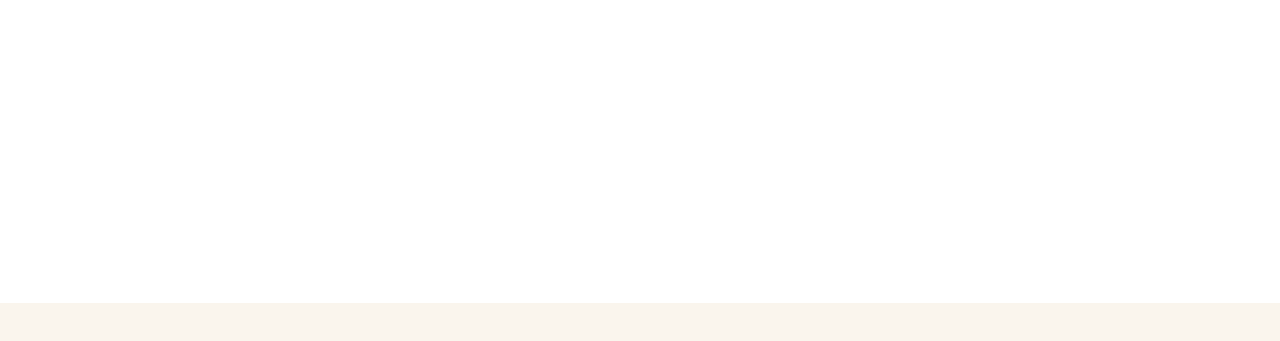
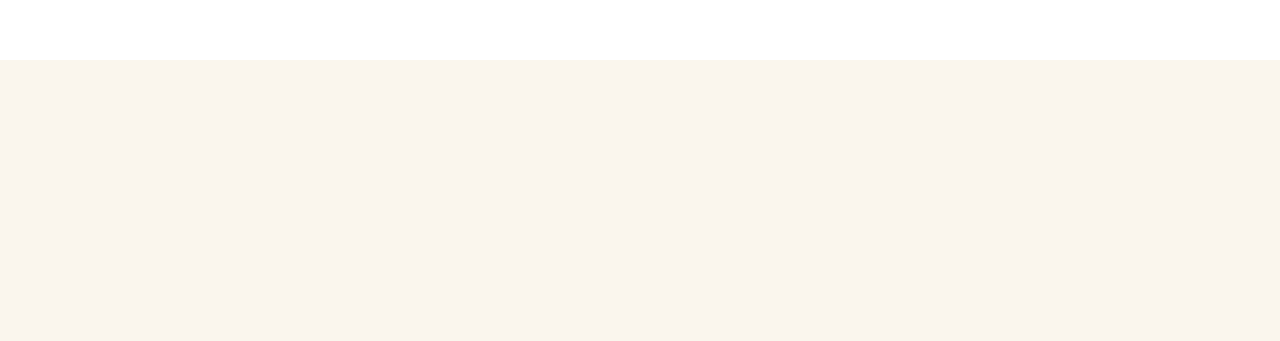
Before and after one commit to perplexingpasta/emp-landing-page, a React (Vite) app: page / in a window 1280 px wide. Shown: the part 5280-5621 px from the top of the page. Built offline with nearby package versions, Linux system fonts and the light colour scheme; a web font is replaced by a local one.

Commit message:
pc view fixed

```diff
--- a/src/components/sections/AboutFounder.tsx
+++ b/src/components/sections/AboutFounder.tsx
@@ -9,7 +9,7 @@
             <span className="mb-3 inline-block rounded-full border border-amber-200 bg-amber-50 px-3 py-1 font-sans text-xs font-medium tracking-wider text-amber-700 uppercase md:text-sm">
               MY STORY
             </span>
-            <h2 className="font-heading text-[2.2rem] font-bold text-stone-900 italic md:text-[2.5rem]">
+            <h2 className="font-heading text-[2.2rem] font-bold text-stone-900 italic md:text-[2.5rem] lg:text-5xl">
               I've been in your shoes
             </h2>
           </ScrollReveal>
@@ -50,11 +50,14 @@
                 height={64}
               />
               <p className="font-heading text-lg font-semibold text-stone-800 md:text-2xl">
+                Rishabh Jindal
+              </p>
+              {/*<p className="font-heading text-lg font-semibold text-stone-800 md:text-2xl">
                 — Rishabh
-              </p>
-              <p className="font-sans text-sm text-stone-400 md:text-lg">
+              </p>*/}
+              {/*<p className="font-sans text-sm text-stone-400 md:text-lg">
                 3rd Year MBBS, <br /> JSS Medical College, Mysuru
-              </p>
+              </p>*/}
             </div>
           </ScrollReveal>
         </div>
--- a/src/components/sections/CTA.tsx
+++ b/src/components/sections/CTA.tsx
@@ -25,7 +25,7 @@
                 only 3 slots per month
               </span>
 
-              <h2 className="font-heading md:text-[2.5rem text-[2.2rem] font-bold text-stone-900">
+              <h2 className="font-heading text-[2.2rem] font-bold text-stone-900 md:text-[2.5rem] lg:text-5xl">
                 Ready to make your fest{' '}
                 <span className="text-amber-600 italic">unforgettable</span>?
               </h2>
@@ -38,7 +38,7 @@
 
               <div className="mt-8 flex flex-col items-center gap-4">
                 <Button
-                  size="lg"
+                  size="xl"
                   className="group w-full rounded-xl border border-amber-300/40 bg-[#25D366] font-sans text-base text-white shadow-md shadow-amber-500/20 transition-all duration-200 hover:scale-[1.02] hover:bg-[#20bd5a] hover:shadow-lg hover:shadow-amber-500/30 sm:w-auto md:text-xl"
                   asChild
                 >
--- a/src/components/sections/HowItWorks.tsx
+++ b/src/components/sections/HowItWorks.tsx
@@ -72,7 +72,7 @@
             <span className="mb-3 inline-block rounded-full border border-sky-200 bg-sky-50 px-3 py-1 font-sans text-xs tracking-wider text-sky-600 uppercase md:text-sm">
               How it works
             </span>
-            <h2 className="font-heading mt-2 text-[2.2rem] font-bold text-stone-900 md:text-[2.5rem]">
+            <h2 className="font-heading mt-2 text-[2.2rem] font-bold text-stone-900 md:text-[2.5rem] lg:text-5xl">
               From first message to{' '}
               <span className="text-amber-600 italic">live platform</span> in
               days
@@ -95,7 +95,7 @@
                   )}
                 >
                   {/* Step circle */}
-                  <div className="relative z-10 flex h-12 w-12 shrink-0 items-center justify-center rounded-full border-4 border-white bg-white shadow-sm md:h-16 md:w-16 xl:absolute xl:top-0 xl:left-1/2 xl:-translate-x-1/2">
+                  <div className="relative z-10 flex h-12 w-12 shrink-0 items-center justify-center rounded-full border-4 border-white bg-white shadow-sm md:h-16 md:w-16 xl:absolute xl:top-0 xl:left-1/2 xl:h-14 xl:w-14 xl:-translate-x-1/2">
                     <div
                       className={cn(
                         'flex h-full w-full items-center justify-center rounded-full',
@@ -129,7 +129,7 @@
                     {step.step === '01' && (
                       <div className="mt-3 flex justify-center">
                         <Button
-                          className="group w-full rounded-xl border border-amber-300/40 bg-[#25D366] font-sans text-sm text-white shadow-md shadow-amber-500/20 transition-all duration-200 hover:scale-[1.02] hover:bg-[#20bd5a] hover:shadow-lg hover:shadow-amber-500/30 md:w-96 md:text-xl"
+                          className="group w-full rounded-xl border border-amber-300/40 bg-[#25D366] font-sans text-sm text-white shadow-md shadow-amber-500/20 transition-all duration-200 hover:scale-[1.02] hover:bg-[#20bd5a] hover:shadow-lg hover:shadow-amber-500/30 md:w-96 lg:w-72 md:text-xl"
                           asChild
                         >
                           <a
--- a/src/components/sections/Proof.tsx
+++ b/src/components/sections/Proof.tsx
@@ -11,7 +11,7 @@
 export function Proof() {
   return (
     <section id="proof" className="cv-auto bg-white py-16 md:py-20">
-      <div className="mx-auto max-w-265 px-5 md:px-8">
+      <div className="mx-auto max-w-265 px-5 md:px-8 xl:max-w-[1280px]">
         {/* Section header */}
         <ScrollReveal>
           <div className="mx-auto max-w-2xl text-center">
@@ -31,8 +31,9 @@
           College, Mysuru — a real fest, with real stakes.
         </p>*/}
 
+        <div className="mt-12 md:mt-14 xl:grid xl:grid-cols-12 xl:gap-8 xl:items-start">
           {/* Animated stats */}
-        <div className="mt-12 grid grid-cols-2 gap-4 md:mt-14 md:grid-cols-4 md:gap-6">
+          <div className="grid grid-cols-2 gap-4 md:grid-cols-4 md:gap-6 xl:col-span-6 xl:order-2 xl:grid-cols-2">
             {stats.map((stat, i) => (
               <ScrollReveal key={stat.label} delay={i * 0.08}>
                 <div className="rounded-2xl border border-stone-200 bg-white p-5 transition-all duration-300 hover:-translate-y-1 hover:shadow-md md:p-6">
@@ -48,8 +49,8 @@
           </div>
 
           {/* Analytics */}
-        <ScrollReveal>
-          <div className="mx-auto mt-12 max-w-4xl overflow-hidden rounded-2xl border border-stone-200 bg-white shadow-lg md:mt-14 md:max-w-2xl">
+          <ScrollReveal className="xl:col-span-6 xl:order-1">
+            <div className="mx-auto mt-12 max-w-4xl overflow-hidden rounded-2xl border border-stone-200 bg-white shadow-lg md:mt-14 md:max-w-2xl xl:mt-0">
               <div className="flex items-center gap-2 border-b border-stone-100 px-4 py-3">
                 <div className="h-3 w-3 rounded-full bg-red-400" />
                 <div className="h-3 w-3 rounded-full bg-amber-400" />
@@ -89,6 +90,7 @@
             </div>
           </ScrollReveal>
         </div>
+      </div>
     </section>
   );
 }
--- a/src/components/sections/TestimonialsWhatsApp.tsx
+++ b/src/components/sections/TestimonialsWhatsApp.tsx
@@ -37,7 +37,7 @@
               <ShieldCheck className="h-4 w-4" />
               Trusted by JSS Medical College
             </span>
-            <h2 className="font-heading text-[2.2rem] font-bold text-stone-900 md:text-[2.5rem]">
+            <h2 className="font-heading text-[2.2rem] font-bold text-stone-900 md:text-[2.5rem] lg:text-5xl">
               What people are{' '}
               <span className="text-amber-600 italic">saying</span>
             </h2>
```
Lines whose indentation alone changed are shown as unchanged.
